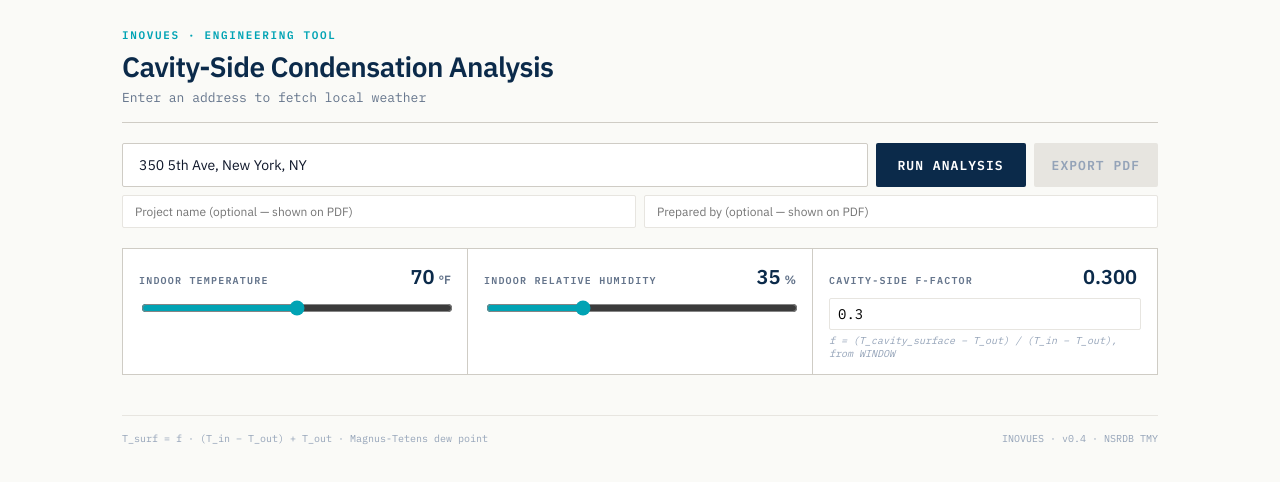
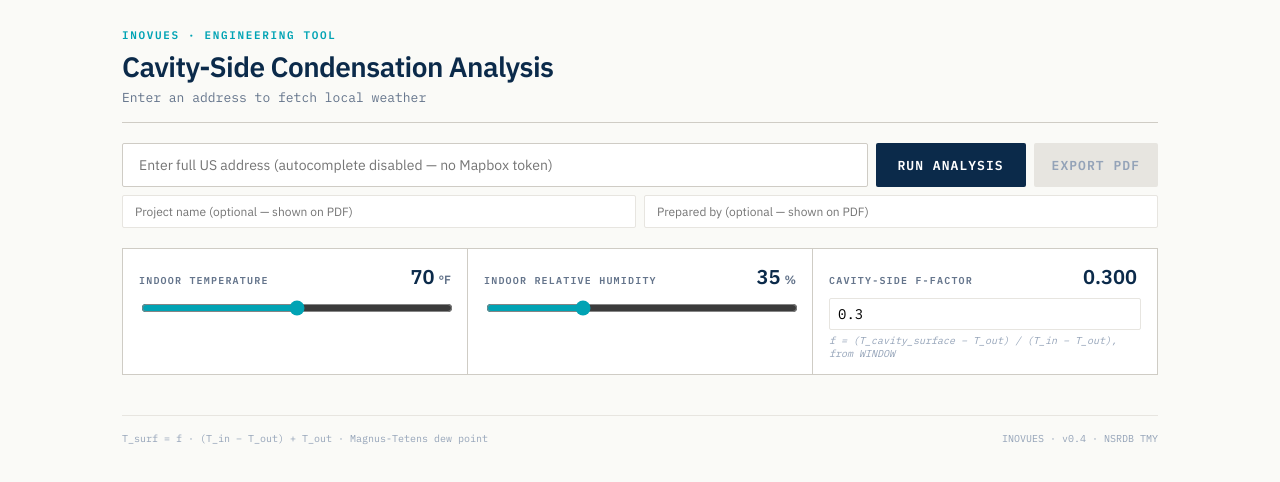
Before and after one commit to StephanBK/condensation_calc, a plain HTML site: page static/index.html in a window 1280 px wide. Drawn offline with nearby package versions, Linux system fonts and the light colour scheme; no server answers.

Commit message:
Remove default address — start with empty input
User requested the address bar start empty (placeholder guides them)
rather than pre-filling with a sample address.

```diff
--- a/static/index.html
+++ b/static/index.html
@@ -592,7 +592,7 @@
   // ============================================================
   function App() {
     const mapboxToken = useMapboxToken();
-    const [address, setAddress] = useState("350 5th Ave, New York, NY");
+    const [address, setAddress] = useState("");
     const [indoorF, setIndoorF] = useState(70);
     const [indoorRH, setIndoorRH] = useState(35);
     const [fFactor, setFFactor] = useState(0.30);
```
